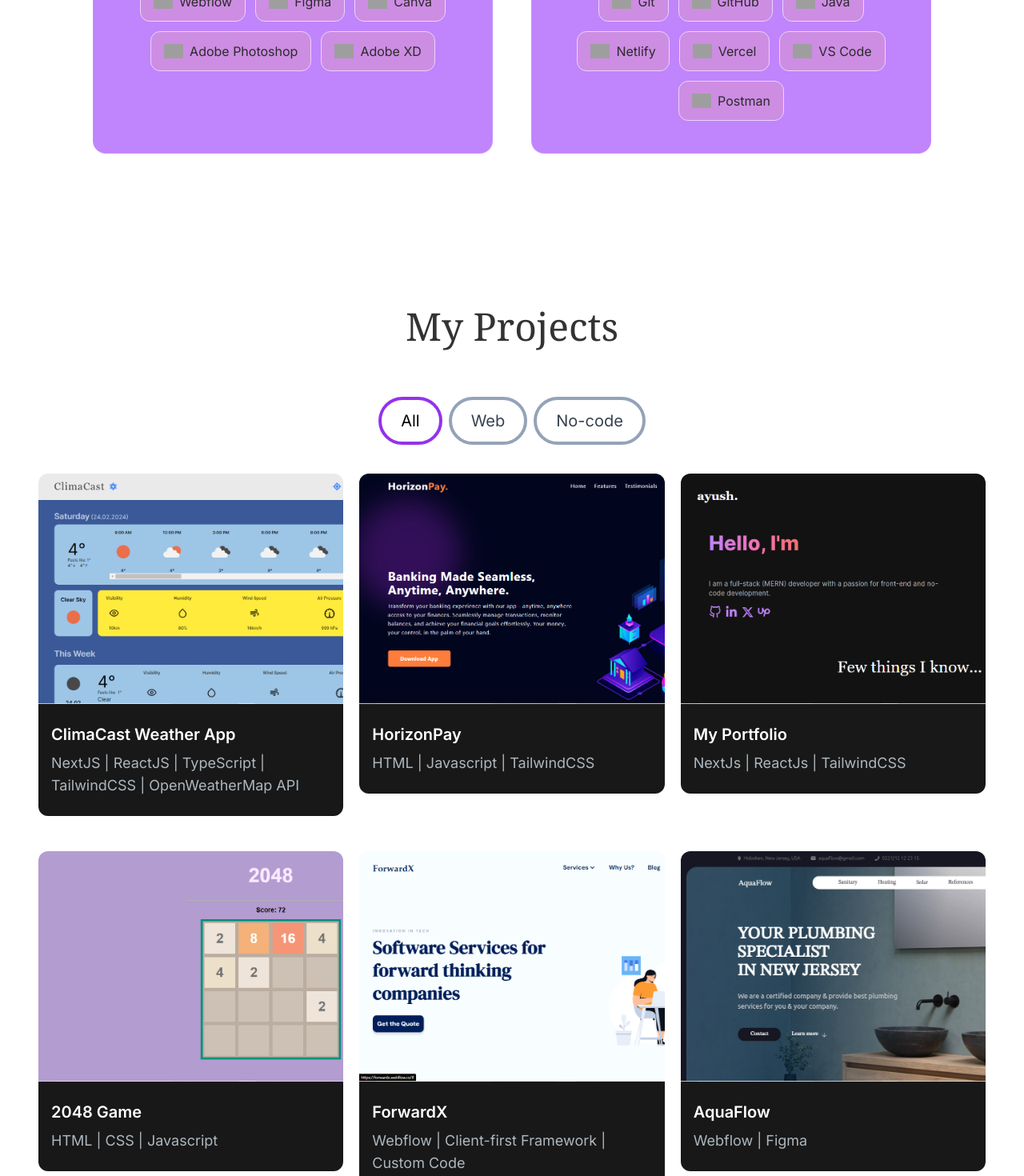
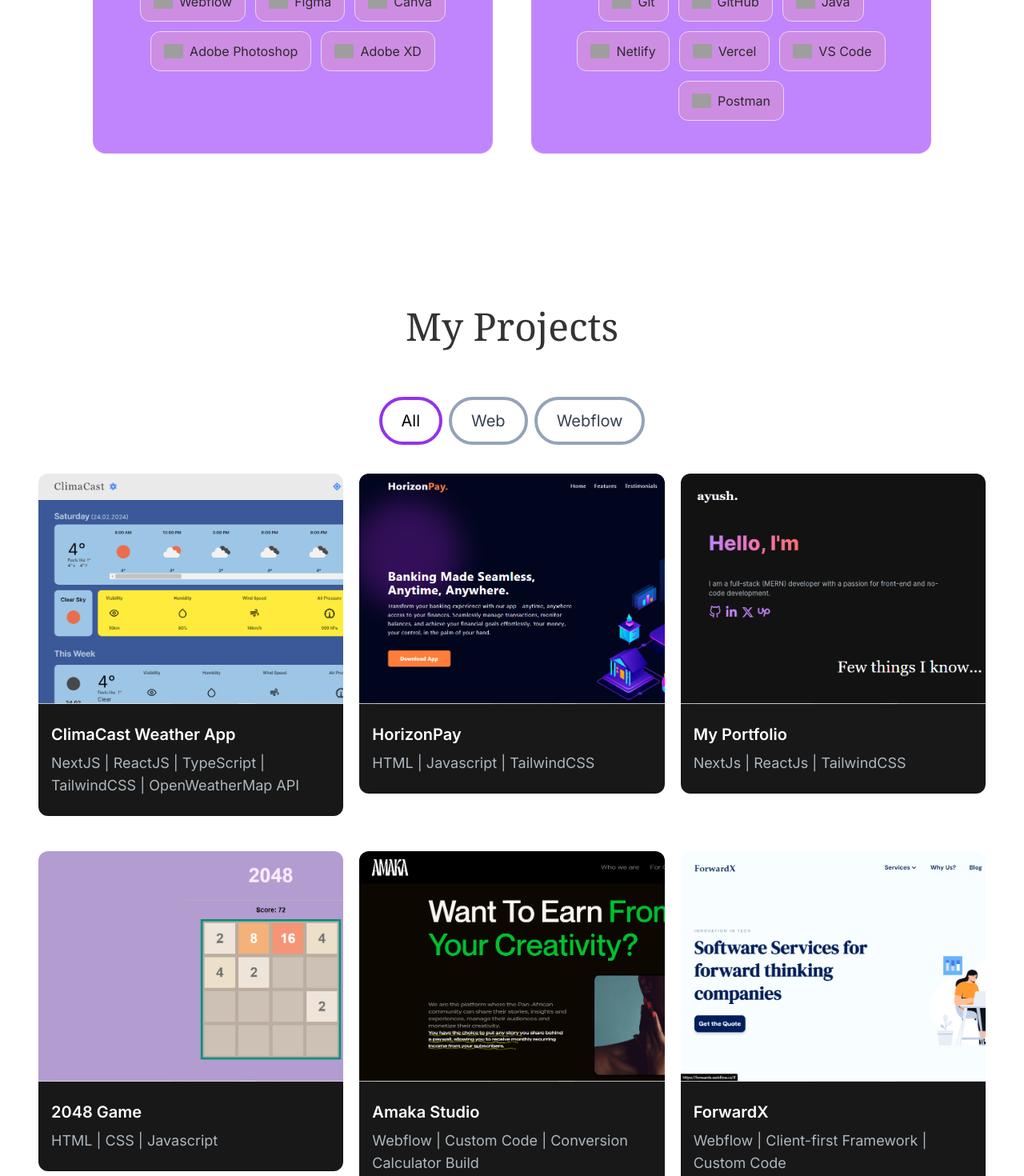
Before and after one commit to AyushScripts/my-portfolio, a Next.js app: page / in a window 1280 px wide. Shown: the part 1330-2800 px from the top of the page at 80% size. Built offline with nearby package versions, Linux system fonts and the light colour scheme; grey boxes are pictures that could not be loaded.

Commit message:
Added a new project

```diff
--- a/app/components/ProjectSection.jsx
+++ b/app/components/ProjectSection.jsx
@@ -21,7 +21,7 @@
       <div className='text-white flex flex-row justify-center items-center gap-2 py-6 '>
         <ProjectTag onClick={handleTagChange} name = "All" isSelected={tag==="All"} />
         <ProjectTag onClick={handleTagChange} name = "Web" isSelected={tag==="Web"} />
-        <ProjectTag onClick={handleTagChange} name = "No-code" isSelected={tag==="No-code"} />
+        <ProjectTag onClick={handleTagChange} name = "Webflow" isSelected={tag==="Webflow"} />
       </div>
       <div className='grid grid-cols-1 md:grid-cols-3 gap-5'>{filteredProjects.map((project) => <ProjectsCard key={project.id} title={project.title} description={project.description} imgURL={project.image} gitUrl= {project.gitUrl} previewUrl={project.previewUrl} />)}</div>
     </>
--- a/app/components/data/constants.js
+++ b/app/components/data/constants.js
@@ -189,49 +189,58 @@
     },
     {
       id: 5,
+      title: "Amaka Studio",
+      description: "Webflow | Custom Code | Conversion Calculator Build",
+      image: "./images/Projects/Amaka.png",
+      tag:["All", "Webflow"],
+      gitUrl: "https://preview.webflow.com/preview/amakastudio?utm_medium=preview_link&utm_source=dashboard&utm_content=amakastudio&preview=bd75748d624348e13cb31f15cc0b7d30&workflow=preview",
+      previewUrl: "https://more.amaka.studio/calculator"
+    },
+    {
+      id: 6,
       title: "ForwardX",
       description: "Webflow | Client-first Framework | Custom Code",
       image: "./images/Projects/forwardx.png",
-      tag:["All", "No-code"],
+      tag:["All", "Webflow"],
       gitUrl: "https://preview.webflow.com/preview/forwardx?utm_medium=preview_link&utm_source=dashboard&utm_content=forwardx&preview=d89054de7e073c886003bc852e123ccc&workflow=preview",
       previewUrl: "https://forwardx.webflow.io"
     },
     {
-      id: 6,
+      id: 7,
       title: "AquaFlow",
       description: "Webflow | Figma",
       image: "./images/Projects/Aquaflow.png",
-      tag:["All", "No-code"],
+      tag:["All", "Webflow"],
       gitUrl: "https://preview.webflow.com/preview/aquaflowbyayush?utm_medium=preview_link&utm_source=dashboard&utm_content=aquaflowbyayush&preview=d0cb3fb27fda55ccfff4faec8ade4ec8&workflow=preview",
       previewUrl: "https://aquaflowbyayush.webflow.io"
     },
     {
-      id: 7,
+      id: 8,
       title: "Team App",
       description: "Webflow | Figma",
       image: "./images/Projects/Team-app.png",
-      tag:["All", "No-code"],
+      tag:["All", "Webflow"],
       gitUrl: "https://preview.webflow.com/preview/vakos-team-app?utm_medium=preview_link&utm_source=designer&utm_content=vakos-team-app&preview=c818e7857734faa8c7960125c72940b0",
       previewUrl: "https://team-app.webflow.io/"
     },
     {
-      id: 8,
+      id: 9,
       title: "Chat App",
       description: "Webflow | Figma",
       image: "./images/Projects/chat-app.png",
-      tag:["All", "No-code"],
+      tag:["All", "Webflow"],
       gitUrl: "https://preview.webflow.com/preview/vakos-chat-app?utm_medium=preview_link&utm_source=dashboard&utm_content=vakos-chat-app&preview=2154452b4341c853684a4611c378c86c&workflow",
       previewUrl: "https://chat-app-homepage.webflow.io/"
     },
 
     {
-      id: 9,
+      id: 10,
       title: "N-Spire Landing Page",
       description: "Webflow | Figma",
       image: "./images/Projects/n-spire.png",
-      tag:["All", "No-code"],
-      gitUrl: "/",
-      previewUrl: "/"
+      tag:["All", "Webflow"],
+      gitUrl: "",
+      previewUrl: "https://n-spire.io"
     },
 
   ]
```
Also changed, not shown: public/images/Projects/Amaka.png (added).
